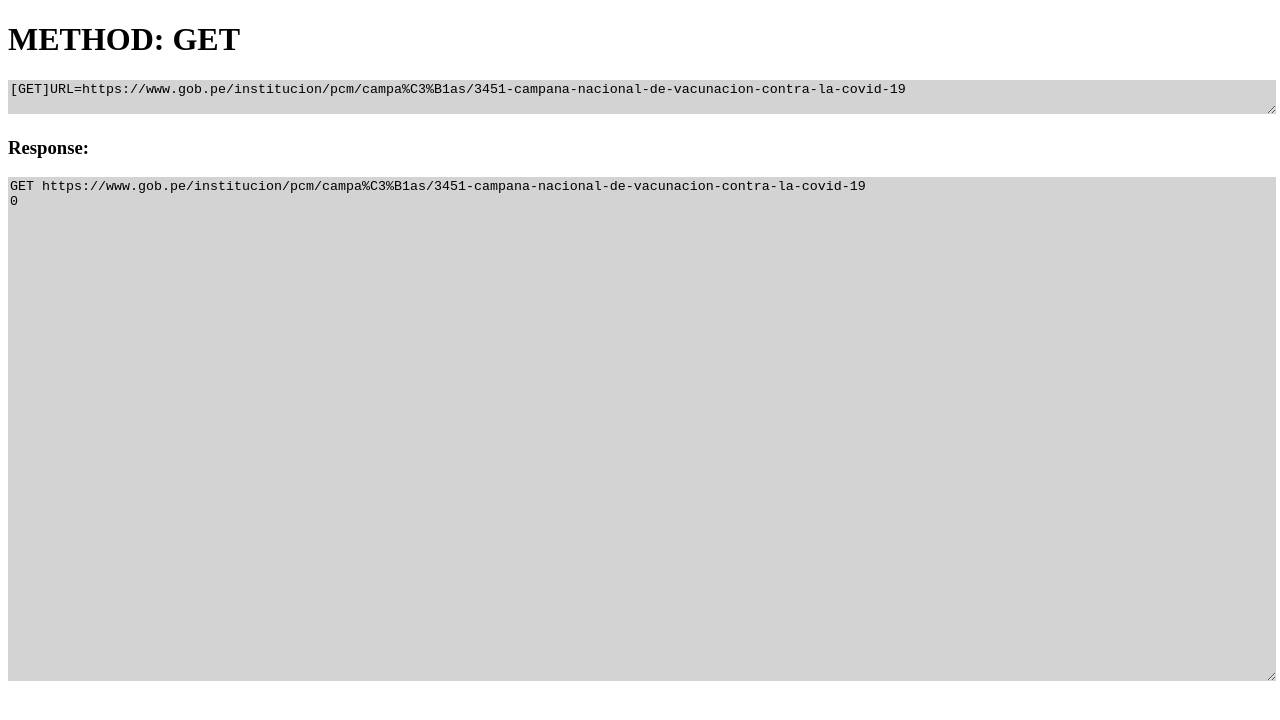
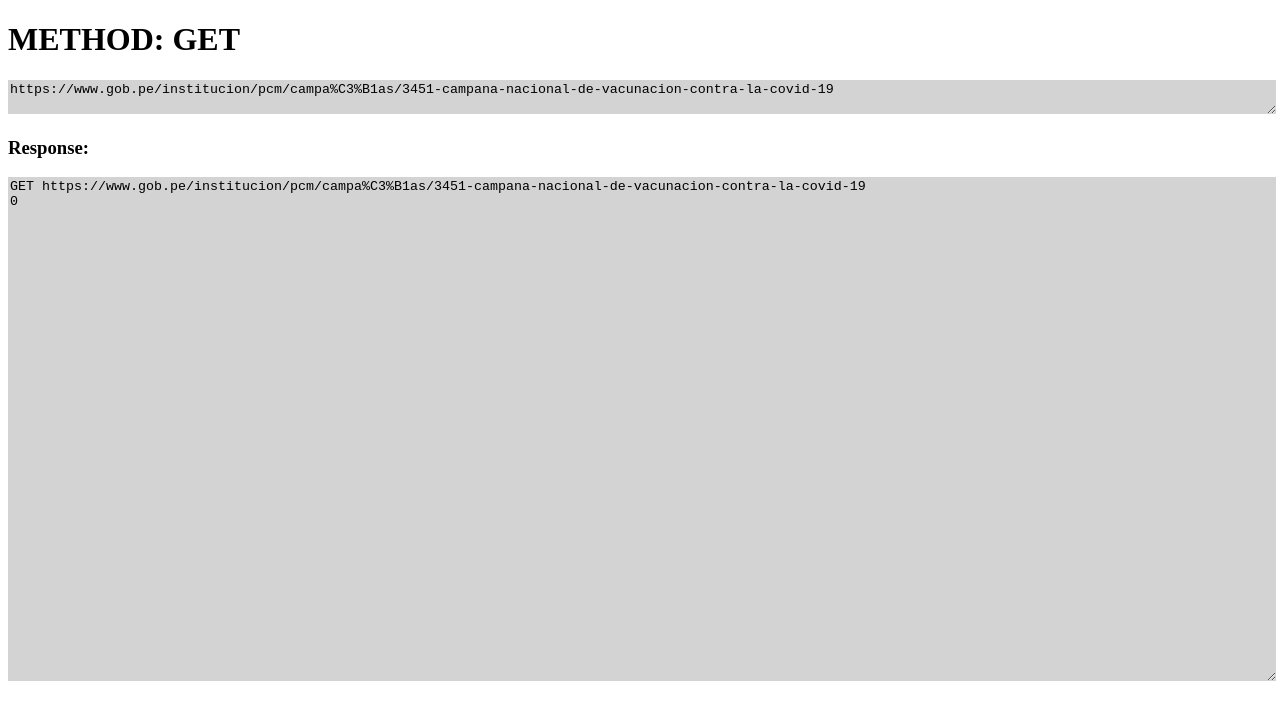
Before and after one commit to pablodz/cors-anywhere-example, a plain HTML site: page index.html in a window 1280 px wide. Drawn offline with Linux system fonts and the light colour scheme; no server answers.

Commit message:
Update index.html

```diff
--- a/index.html
+++ b/index.html
@@ -40,7 +40,7 @@
             document.getElementById("RESPONSE").innerHTML = plainText;
         }));
 
-        document.getElementById("URL").innerHTML = "[GET]URL=" + MYURL;
+        document.getElementById("URL").innerHTML =MYURL;
     </script>
 
 </body>
```
